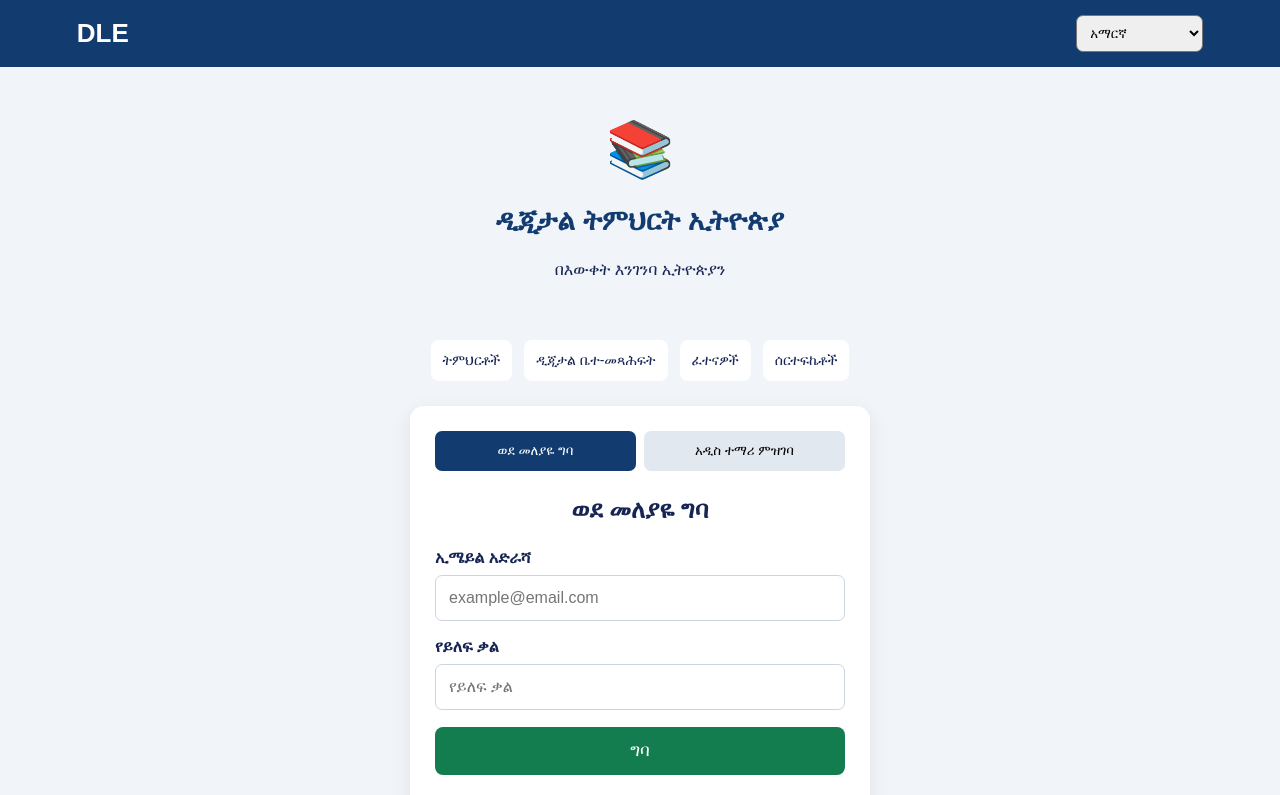
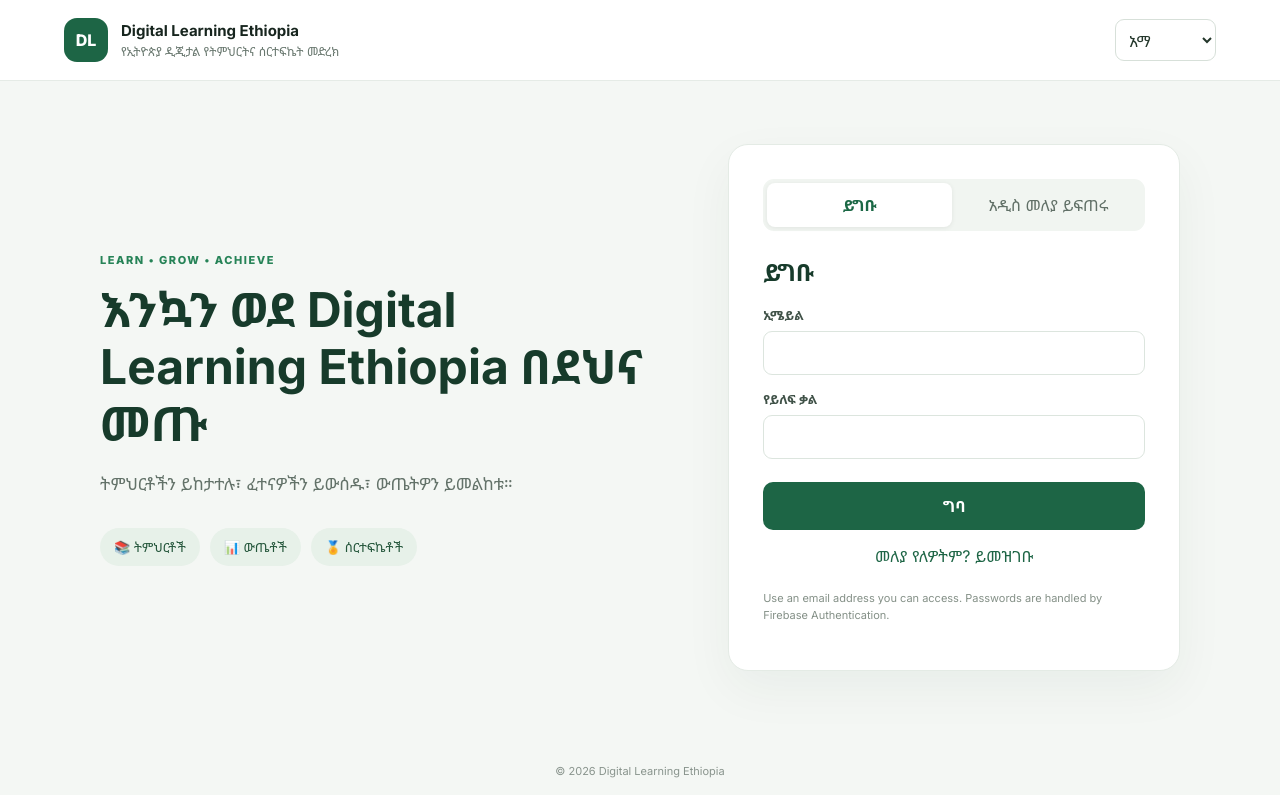
Before and after one commit to abebemulugeta09-lang/digital-learning-ethiopia, a React (Vite) app: page / in a window 1280 px wide. Shown: the top 795 px of the page. Built offline with nearby package versions, Linux system fonts and the light colour scheme.

Commit message:
Add files via upload
Add Firebase starter project file

```diff
--- a/src/App.jsx
+++ b/src/App.jsx
@@ -1,165 +1,178 @@
-import React, { useState } from 'react';
+import { useState } from "react";
+import {
+  createUserWithEmailAndPassword,
+  signInWithEmailAndPassword,
+  signOut,
+  updateProfile
+} from "firebase/auth";
+import { auth } from "./firebase";
 
-export default function App() {
-  const [page, setPage] = useState('login');
-  const [language, setLanguage] = useState('am');
-
-  const words = {
+const translations = {
   am: {
-      title: 'ዲጂታል ትምህርት ኢትዮጵያ',
-      subtitle: 'በእውቀት እንገንባ ኢትዮጵያን',
-      login: 'ወደ መለያዬ ግባ',
-      register: 'አዲስ ተማሪ ምዝገባ',
-      name: 'ሙሉ ስም',
-      email: 'ኢሜይል አድራሻ',
-      password: 'የይለፍ ቃል',
-      submit: 'ግባ',
-      create: 'መለያ ፍጠር',
-      switch: 'አዲስ መለያ የለህም?',
-      back: 'መለያ አለህ?',
-      courses: 'ትምህርቶች',
-      library: 'ዲጂታል ቤተ-መጻሕፍት',
-      exams: 'ፈተናዎች',
-      certificates: 'ሰርተፍኬቶች'
+    subtitle: "የኢትዮጵያ ዲጂታል የትምህርትና ሰርተፍኬት መድረክ",
+    welcome: "እንኳን ወደ Digital Learning Ethiopia በደህና መጡ",
+    desc: "ትምህርቶችን ይከታተሉ፣ ፈተናዎችን ይውሰዱ፣ ውጤትዎን ይመልከቱ።",
+    login: "ይግቡ", register: "አዲስ መለያ ይፍጠሩ",
+    name: "ሙሉ ስም", email: "ኢሜይል", password: "የይለፍ ቃል",
+    submitLogin: "ግባ", submitRegister: "መለያ ፍጠር",
+    switchLogin: "መለያ አለዎት? ይግቡ", switchRegister: "መለያ የለዎትም? ይመዝገቡ",
+    dashboard: "የተማሪ ዳሽቦርድ", signed: "በትክክል ገብተዋል።",
+    courses: "ትምህርቶች", results: "ውጤቶች", certificates: "ሰርተፍኬቶች",
+    coming: "ይህ ክፍል በሚቀጥለው የልማት ደረጃ ይጨመራል።",
+    logout: "ውጣ", loading: "እባክዎ ይጠብቁ...", error: "ስህተት"
+  },
+  om: {
+    subtitle: "Waltajjii Barnootaa fi Ragaa Dijitaalaa Itoophiyaa",
+    welcome: "Baga gara Digital Learning Ethiopia dhuftan",
+    desc: "Barnoota hordofaa, qormaata fudhadhaa, bu'aa keessan ilaalaa.",
+    login: "Seeni", register: "Herrega haaraa bani",
+    name: "Maqaa guutuu", email: "Imeelii", password: "Jecha darbii",
+    submitLogin: "Seeni", submitRegister: "Herrega bani",
+    switchLogin: "Herrega qabduu? Seeni", switchRegister: "Herrega hin qabduu? Galmaa'i",
+    dashboard: "Daashboordii barataa", signed: "Milkaa'inaan seentan.",
+    courses: "Koorsiiwwan", results: "Bu'aawwan", certificates: "Ragaawwan",
+    coming: "Kutaan kun sadarkaa misooma itti aanu keessatti dabalama.",
+    logout: "Ba'i", loading: "Maaloo eegaa...", error: "Dogoggora"
   },
   en: {
-      title: 'Digital Learning Ethiopia',
-      subtitle: 'Building Ethiopia through Knowledge',
-      login: 'Student Login',
-      register: 'Student Registration',
-      name: 'Full Name',
-      email: 'Email Address',
-      password: 'Password',
-      submit: 'Login',
-      create: 'Create Account',
-      switch: "Don't have an account?",
-      back: 'Already have an account?',
-      courses: 'Courses',
-      library: 'Digital Library',
-      exams: 'Examinations',
-      certificates: 'Certificates'
-    },
-    om: {
-      title: 'Digital Learning Ethiopia',
-      subtitle: 'Beekumsa keessatti Itoophiyaa ijaaruu',
-      login: 'Seensa Barataa',
-      register: 'Galmee Barataa',
-      name: 'Maqaa Guutuu',
-      email: 'Teessoo Imeelii',
-      password: 'Jecha Darbii',
-      submit: 'Seeni',
-      create: 'Herrega Uumi',
-      switch: 'Herrega hin qabduu?',
-      back: 'Herrega qabdaa?',
-      courses: 'Koorsiiwwan',
-      library: 'Mana Kitaabaa Dijitaalaa',
-      exams: 'Qormaata',
-      certificates: 'Ragaa'
+    subtitle: "Ethiopia's Digital Learning and Certification Platform",
+    welcome: "Welcome to Digital Learning Ethiopia",
+    desc: "Take courses, complete assessments, and track your learning progress.",
+    login: "Sign in", register: "Create account",
+    name: "Full name", email: "Email", password: "Password",
+    submitLogin: "Sign in", submitRegister: "Create account",
+    switchLogin: "Already have an account? Sign in", switchRegister: "New here? Create an account",
+    dashboard: "Student dashboard", signed: "You are signed in.",
+    courses: "Courses", results: "Results", certificates: "Certificates",
+    coming: "This section will be added in a later development stage.",
+    logout: "Sign out", loading: "Please wait...", error: "Error"
   }
 };
 
-  const t = words[language];
+export default function App() {
+  const [language, setLanguage] = useState("am");
+  const [mode, setMode] = useState("login");
+  const [name, setName] = useState("");
+  const [email, setEmail] = useState("");
+  const [password, setPassword] = useState("");
+  const [user, setUser] = useState(auth.currentUser);
+  const [busy, setBusy] = useState(false);
+  const [message, setMessage] = useState("");
+  const t = translations[language];
 
-  function handleSubmit(event) {
+  async function handleSubmit(event) {
     event.preventDefault();
-    alert(
-      language === 'am'
-        ? 'ይህ የሙከራ ገጽ ነው። ቀጣይ ደረጃ ላይ ከDatabase ጋር እናገናኘዋለን።'
-        : 'Demo page. Database connection will be added in the next step.'
-    );
+    setMessage("");
+    setBusy(true);
+    try {
+      if (mode === "register") {
+        const credential = await createUserWithEmailAndPassword(auth, email.trim(), password);
+        if (name.trim()) await updateProfile(credential.user, { displayName: name.trim() });
+        setUser(credential.user);
+      } else {
+        const credential = await signInWithEmailAndPassword(auth, email.trim(), password);
+        setUser(credential.user);
+      }
+    } catch (error) {
+      const messages = {
+        "auth/email-already-in-use": "ይህ ኢሜይል ቀድሞ ተመዝግቧል።",
+        "auth/invalid-email": "የኢሜይል አጻጻፍ ትክክል አይደለም።",
+        "auth/weak-password": "የይለፍ ቃሉ ቢያንስ 6 ቁምፊዎች ይኑሩት።",
+        "auth/invalid-credential": "ኢሜይሉ ወይም የይለፍ ቃሉ ትክክል አይደለም።",
+        "auth/network-request-failed": "የኢንተርኔት ግንኙነትን ያረጋግጡ።"
+      };
+      setMessage(messages[error.code] || `${t.error}: ${error.message}`);
+    } finally {
+      setBusy(false);
+    }
+  }
+
+  async function handleLogout() {
+    await signOut(auth);
+    setUser(null);
+    setPassword("");
+    setMessage("");
   }
 
   return (
-    <div className="app">
-      <header className="header">
-        <div className="brand">DLE</div>
-        <div className="language">
-          <select
-            value={language}
-            onChange={(e) => setLanguage(e.target.value)}
-          >
-            <option value="am">አማርኛ</option>
-            <option value="om">Afaan Oromoo</option>
+    <main className="page">
+      <header className="topbar">
+        <div className="brand-mark">DL</div>
+        <div className="brand-copy">
+          <strong>Digital Learning Ethiopia</strong>
+          <span>{t.subtitle}</span>
+        </div>
+        <select aria-label="Language" value={language} onChange={e => setLanguage(e.target.value)}>
+          <option value="am">አማ</option>
+          <option value="om">Oromoo</option>
           <option value="en">English</option>
         </select>
-        </div>
       </header>
 
-      <main className="main">
-        <section className="welcome">
-          <div className="logo">📚</div>
-          <h1>{t.title}</h1>
-          <p>{t.subtitle}</p>
-        </section>
-
-        <nav className="nav">
-          <span>{t.courses}</span>
-          <span>{t.library}</span>
-          <span>{t.exams}</span>
-          <span>{t.certificates}</span>
-        </nav>
-
-        <section className="form-card">
-          <div className="tabs">
-            <button
-              className={page === 'login' ? 'active' : ''}
-              onClick={() => setPage('login')}
-            >
-              {t.login}
-            </button>
-            <button
-              className={page === 'register' ? 'active' : ''}
-              onClick={() => setPage('register')}
-            >
-              {t.register}
-            </button>
+      {!user ? (
+        <section className="auth-layout">
+          <div className="intro">
+            <span className="eyebrow">LEARN • GROW • ACHIEVE</span>
+            <h1>{t.welcome}</h1>
+            <p>{t.desc}</p>
+            <div className="feature-row">
+              <span>📚 {t.courses}</span>
+              <span>📊 {t.results}</span>
+              <span>🏅 {t.certificates}</span>
+            </div>
           </div>
 
-          <h2>{page === 'login' ? t.login : t.register}</h2>
-
-          <form onSubmit={handleSubmit}>
-            {page === 'register' && (
-              <label>
-                {t.name}
-                <input type="text" required placeholder={t.name} />
+          <form className="auth-card" onSubmit={handleSubmit}>
+            <div className="tabs">
+              <button type="button" className={mode === "login" ? "active" : ""} onClick={() => { setMode("login"); setMessage(""); }}>{t.login}</button>
+              <button type="button" className={mode === "register" ? "active" : ""} onClick={() => { setMode("register"); setMessage(""); }}>{t.register}</button>
+            </div>
+            <h2>{mode === "login" ? t.login : t.register}</h2>
+            {mode === "register" && (
+              <label>{t.name}
+                <input value={name} onChange={e => setName(e.target.value)} autoComplete="name" required />
               </label>
             )}
+            <label>{t.email}
+              <input type="email" value={email} onChange={e => setEmail(e.target.value)} autoComplete="email" required />
+            </label>
+            <label>{t.password}
+              <input type="password" value={password} onChange={e => setPassword(e.target.value)} autoComplete={mode === "login" ? "current-password" : "new-password"} minLength="6" required />
+            </label>
+            {message && <div className="notice" role="alert">{message}</div>}
+            <button className="primary" type="submit" disabled={busy}>
+              {busy ? t.loading : mode === "login" ? t.submitLogin : t.submitRegister}
+            </button>
+            <button className="text-button" type="button" onClick={() => { setMode(mode === "login" ? "register" : "login"); setMessage(""); }}>
+              {mode === "login" ? t.switchRegister : t.switchLogin}
+            </button>
+            <p className="small-note">Use an email address you can access. Passwords are handled by Firebase Authentication.</p>
+          </form>
+        </section>
+      ) : (
+        <section className="dashboard">
+          <div className="dashboard-head">
+            <div>
+              <span className="eyebrow">DIGITAL LEARNING ETHIOPIA</span>
+              <h1>{t.dashboard}</h1>
+              <p>{t.signed} {user.displayName || user.email}</p>
+            </div>
+            <button className="outline" onClick={handleLogout}>{t.logout}</button>
+          </div>
+          <div className="tiles">
+            {[["📚", t.courses], ["📊", t.results], ["🏅", t.certificates]].map(([icon, title]) => (
+              <article className="tile" key={title}>
+                <span className="tile-icon">{icon}</span>
+                <h2>{title}</h2>
+                <p>{t.coming}</p>
+              </article>
+            ))}
+          </div>
+          <p className="small-note">Account sign-in is connected. Course management, exams, scoring, and certificate issuance are not yet implemented.</p>
+        </section>
+      )}
 
-            <label>
-              {t.email}
-              <input
-                type="email"
-                required
-                placeholder="example@email.com"
-              />
-            </label>
-
-            <label>
-              {t.password}
-              <input
-                type="password"
-                required
-                minLength="6"
-                placeholder={t.password}
-              />
-            </label>
-
-            <button className="submit" type="submit">
-              {page === 'login' ? t.submit : t.create}
-            </button>
-          </form>
-
-          <p className="switch" onClick={() =>
-            setPage(page === 'login' ? 'register' : 'login')
-          }>
-            {page === 'login' ? t.switch : t.back}
-          </p>
-        </section>
-
-        <footer>
-          © 2026 Digital Learning Ethiopia
-        </footer>
+      <footer>© {new Date().getFullYear()} Digital Learning Ethiopia</footer>
     </main>
-    </div>
   );
 }
--- /dev/null
+++ b/src/firebase.js
@@ -0,0 +1,17 @@
+import { initializeApp } from "firebase/app";
+import { getAuth } from "firebase/auth";
+
+// Firebase web configuration for the Digital Learning Ethiopia project.
+// Do not place service-account private keys or admin credentials in this file.
+const firebaseConfig = {
+  apiKey: "AIzaSyDvv0Yu7pq7iNeh1tzoLKU_VAvoFJQMdbc",
+  authDomain: "digital-learning-ethiopia.firebaseapp.com",
+  projectId: "digital-learning-ethiopia",
+  storageBucket: "digital-learning-ethiopia.firebasestorage.app",
+  messagingSenderId: "612599786614",
+  appId: "1:612599786614:web:619588070d10e5ef334357"
+};
+
+const app = initializeApp(firebaseConfig);
+export const auth = getAuth(app);
+export default app;
--- a/src/style.css
+++ b/src/style.css
@@ -1,147 +1,45 @@
-* {
-  box-sizing: border-box;
-}
+@import url('https://fonts.googleapis.com/css2?family=Inter:wght@400;500;600;700;800&family=Noto+Sans+Ethiopic:wght@400;500;600;700&display=swap');
 
-body {
-  margin: 0;
-  font-family: Arial, sans-serif;
-  background: #f1f5f9;
-  color: #172554;
-}
-
-.header {
-  background: #123b70;
-  color: white;
-  padding: 15px 6%;
-  display: flex;
-  justify-content: space-between;
-  align-items: center;
-}
-
-.brand {
-  font-size: 26px;
-  font-weight: bold;
-}
-
-.language select {
-  padding: 9px;
-  border-radius: 7px;
-}
-
-.main {
-  max-width: 850px;
-  margin: auto;
-  padding: 25px 15px;
-}
-
-.welcome {
-  text-align: center;
-  padding: 25px 10px;
-}
-
-.logo {
-  font-size: 55px;
-}
-
-.welcome h1 {
-  color: #123b70;
-  font-size: 28px;
-}
-
-.nav {
-  display: flex;
-  flex-wrap: wrap;
-  justify-content: center;
-  gap: 12px;
-  margin: 20px 0;
-}
-
-.nav span {
-  background: white;
-  padding: 12px;
-  border-radius: 8px;
-  font-size: 14px;
-}
-
-.form-card {
-  max-width: 460px;
-  margin: 25px auto;
-  background: white;
-  padding: 25px;
-  border-radius: 14px;
-  box-shadow: 0 5px 20px rgba(0,0,0,.08);
-}
-
-.tabs {
-  display: flex;
-  gap: 8px;
-}
-
-.tabs button {
-  flex: 1;
-  padding: 12px;
-  border: 0;
-  border-radius: 7px;
-  background: #e2e8f0;
-  cursor: pointer;
-}
-
-.tabs button.active {
-  background: #123b70;
-  color: white;
-}
-
-.form-card h2 {
-  text-align: center;
-  margin: 25px 0;
-}
-
-form label {
-  display: block;
-  margin-bottom: 17px;
-  font-weight: bold;
-}
-
-form input {
-  display: block;
-  width: 100%;
-  padding: 13px;
-  margin-top: 8px;
-  border: 1px solid #cbd5e1;
-  border-radius: 7px;
-  font-size: 16px;
-}
-
-.submit {
-  width: 100%;
-  padding: 14px;
-  background: #147d50;
-  color: white;
-  border: 0;
-  border-radius: 8px;
-  font-size: 17px;
-  cursor: pointer;
-}
-
-.switch {
-  text-align: center;
-  color: #145ca8;
-  cursor: pointer;
-  margin-top: 20px;
-}
-
-footer {
-  text-align: center;
-  padding: 25px;
-  color: #64748b;
-}
-
-@media (max-width: 500px) {
-  .welcome h1 {
-    font-size: 22px;
-  }
-
-  .form-card {
-    padding: 18px;
-  }
-}
+:root { font-family: Inter, "Noto Sans Ethiopic", Arial, sans-serif; color: #17251e; background: #f4f7f4; font-synthesis: none; }
+* { box-sizing: border-box; }
+body { margin: 0; min-width: 320px; }
+button, input, select { font: inherit; }
+.page { min-height: 100vh; display: flex; flex-direction: column; }
+.topbar { display: flex; align-items: center; gap: 13px; padding: 18px clamp(16px, 5vw, 64px); background: #fff; border-bottom: 1px solid #e5ebe6; }
+.brand-mark { width: 44px; height: 44px; border-radius: 13px; display: grid; place-items: center; color: white; background: #1d6545; font-weight: 800; }
+.brand-copy { display: flex; flex-direction: column; gap: 3px; flex: 1; }
+.brand-copy strong { font-size: 15px; }
+.brand-copy span { color: #68776e; font-size: 12px; }
+.topbar select { border: 1px solid #d7e0d9; border-radius: 9px; padding: 9px; background: #fff; color: #24372b; }
+.auth-layout { width: min(1080px, 92%); margin: auto; padding: 54px 0; display: grid; grid-template-columns: 1.1fr .9fr; gap: clamp(28px, 6vw, 76px); align-items: center; }
+.intro h1 { font-size: clamp(30px, 4vw, 48px); line-height: 1.18; margin: 14px 0; color: #173b2b; }
+.intro p { font-size: 17px; line-height: 1.8; color: #637269; max-width: 540px; }
+.eyebrow { color: #268357; font-size: 11px; font-weight: 800; letter-spacing: .14em; }
+.feature-row { display: flex; flex-wrap: wrap; gap: 10px; margin-top: 28px; }
+.feature-row span { background: #e7f1e9; border-radius: 999px; padding: 10px 14px; color: #24563b; font-size: 13px; }
+.auth-card { background: white; border: 1px solid #e4ebe5; border-radius: 20px; padding: clamp(20px, 4vw, 34px); box-shadow: 0 18px 50px #173b2b0d; }
+.tabs { display: flex; background: #f1f5f1; padding: 4px; border-radius: 11px; gap: 4px; }
+.tabs button { flex: 1; border: 0; background: transparent; padding: 11px 6px; border-radius: 8px; color: #617067; cursor: pointer; }
+.tabs button.active { background: white; color: #1b6845; box-shadow: 0 1px 5px #00000012; font-weight: 700; }
+.auth-card h2 { margin: 24px 0 18px; color: #173b2b; }
+.auth-card label { display: block; font-size: 13px; font-weight: 600; margin: 15px 0; color: #405248; }
+.auth-card input { display: block; width: 100%; margin-top: 7px; padding: 13px 12px; border: 1px solid #dce5de; border-radius: 9px; outline: none; }
+.auth-card input:focus { border-color: #298257; box-shadow: 0 0 0 3px #29825718; }
+.primary, .outline { border: 0; border-radius: 10px; padding: 13px 18px; cursor: pointer; font-weight: 700; }
+.primary { width: 100%; margin-top: 8px; background: #1d6545; color: white; }
+.primary:disabled { opacity: .6; cursor: wait; }
+.text-button { display: block; width: 100%; border: 0; background: transparent; color: #1d6545; padding: 15px 5px 5px; cursor: pointer; }
+.notice { background: #fff1ed; color: #9a341d; border: 1px solid #ffd5c9; padding: 11px; border-radius: 8px; font-size: 13px; line-height: 1.5; }
+.small-note { font-size: 11px; line-height: 1.6; color: #849087; margin-top: 18px; }
+.dashboard { width: min(1080px, 92%); margin: auto; padding: 55px 0; }
+.dashboard-head { display: flex; justify-content: space-between; align-items: center; gap: 20px; }
+.dashboard h1 { color: #173b2b; margin: 10px 0; }
+.dashboard-head p { color: #66756b; }
+.outline { background: white; color: #1d6545; border: 1px solid #cbdacf; }
+.tiles { display: grid; grid-template-columns: repeat(3, 1fr); gap: 18px; margin-top: 32px; }
+.tile { background: white; border: 1px solid #e4ebe5; border-radius: 16px; padding: 24px; }
+.tile-icon { font-size: 27px; }
+.tile h2 { color: #1d563a; font-size: 19px; }
+.tile p { color: #718076; font-size: 13px; line-height: 1.6; }
+footer { text-align: center; color: #89948d; font-size: 11px; padding: 22px; margin-top: auto; }
+@media (max-width: 760px) { .auth-layout { grid-template-columns: 1fr; padding: 32px 0; gap: 24px; } .intro h1 { font-size: 30px; } .intro p { font-size: 15px; } .tiles { grid-template-columns: 1fr; } .dashboard-head { align-items: flex-start; flex-direction: column; } }
```
Also changed, not shown: src/main.jsx (+5 -5 lines). Lines whose indentation alone changed are shown as unchanged.
